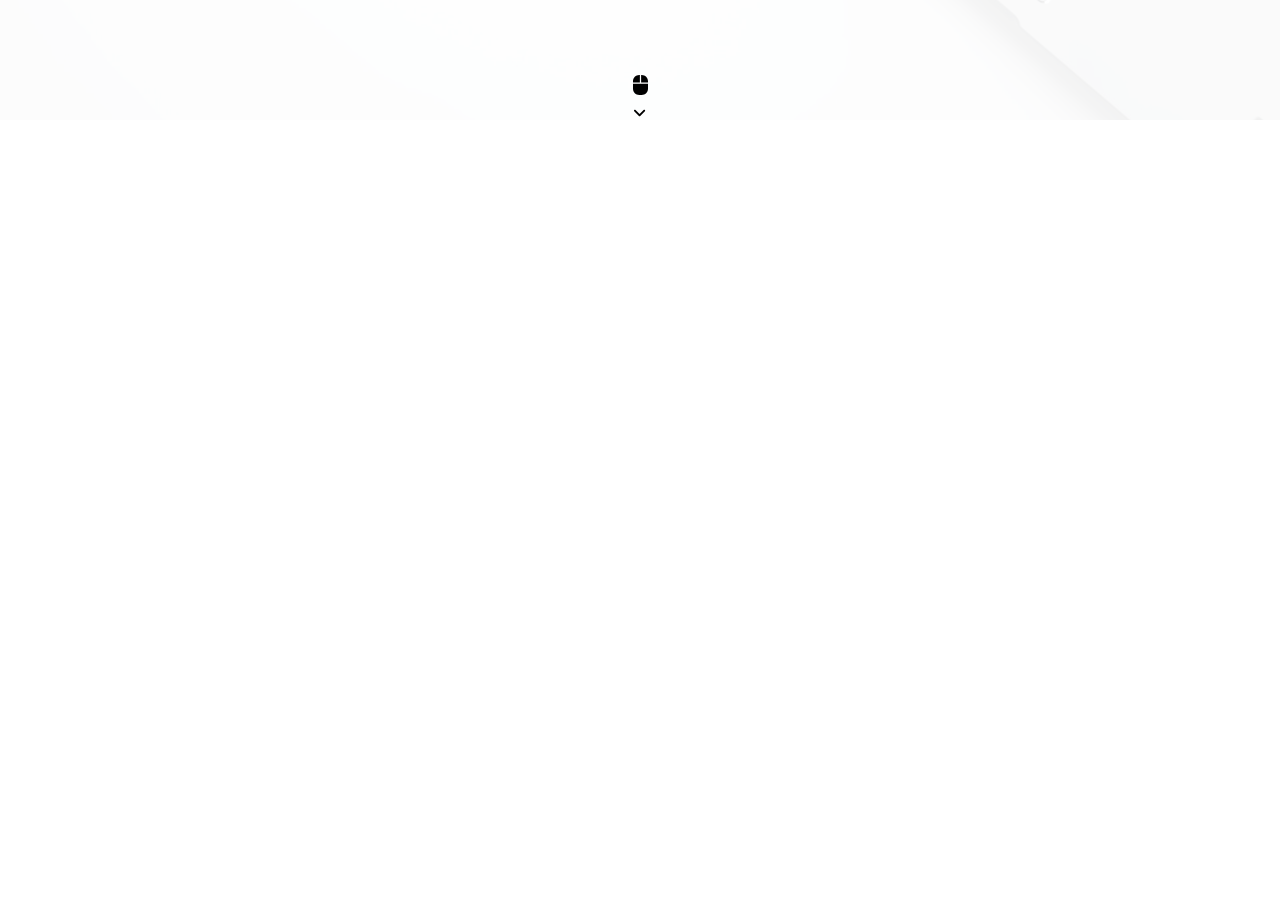
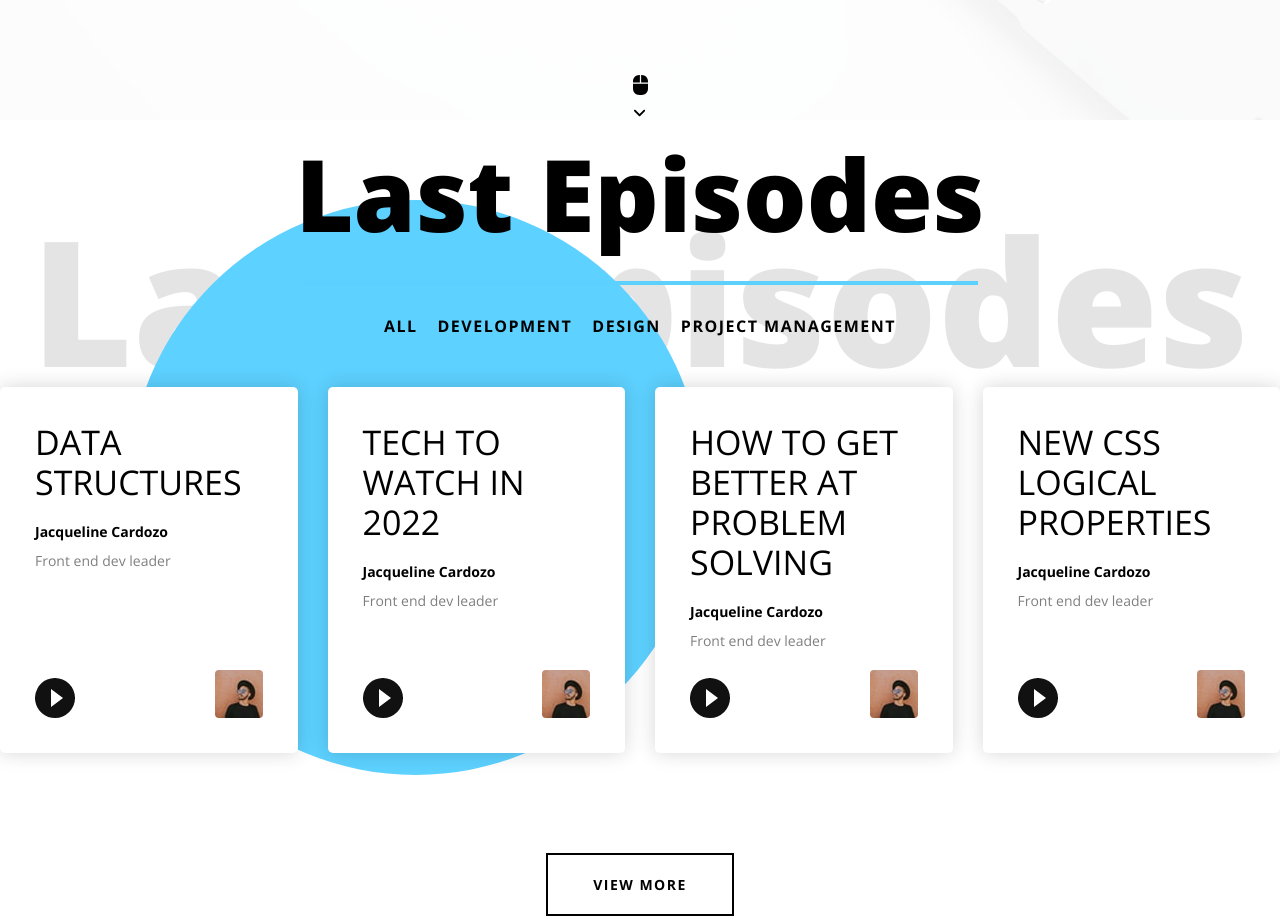
Before and after one commit to SirBruno/valtech-podcast, a Next.js app: page / in a window 1280 px wide. Shown: the part 680-1600 px from the top of the page. Before the commit the page ends 800 px from the top, so only its background shows below. Built offline with nearby package versions, Linux system fonts and the light colour scheme.

Commit message:
section two

```diff
--- a/pages/index.js
+++ b/pages/index.js
@@ -4,11 +4,14 @@ import styles from '../styles/Home.module.css'
 import { faComputerMouse, faAngleDown, faBars } from '@fortawesome/free-solid-svg-icons'
 import { FontAwesomeIcon } from '@fortawesome/react-fontawesome'
 import ValtechLogoBlack from '../public/valtech_logo_black.png'
+import epAvatar1 from '../public/epAvatar1.png'
 import rectangleLines from '../public/rectangle_lines.svg'
+import playCircleFilledWhite from '../public/play_circle_filled_white.svg'
 import oval from '../public/oval.svg'
 
 export default function Home() {
   return (
+    <>
       <div className={styles.container}>
         <Head>
           <title>Valtech Podcast</title>
@@ -36,5 +39,83 @@ export default function Home() {
           <FontAwesomeIcon icon={faAngleDown} />
         </div>
       </div>
+      <section className={styles.sectionTwo}>
+        <span className={styles.backgroundTitle}>Last episodes</span>
+        <span className={styles.blueCircle}></span>
+        <section>
+          <h2 className={styles.title}>Last episodes</h2>
+          <span className={styles.blueLine}></span>
+          <div className={styles.episodeFilter}>
+            <a>All</a>
+            <a>Development</a>
+            <a>Design</a>
+            <a>Project management</a>
+          </div>
+          <div className={styles.episodeCards}>
+            <div>
+              <div>
+                <h3>Data structures</h3>
+                <p>Jacqueline Cardozo</p>
+                <span>Front end dev leader</span>
+              </div>
+              <div>
+                <span>
+                  <Image className={styles.playCircleFilledWhite} src={playCircleFilledWhite} alt="Play button" quality="100" width="40px" height="40px" />
+                </span>
+                <span>
+                  <Image src={epAvatar1} alt="episode avatar" width="48" height="48" />
+                </span>
+              </div>
+            </div>
+            <div>
+              <div>
+                <h3>Tech to watch in 2022</h3>
+                <p>Jacqueline Cardozo</p>
+                <span>Front end dev leader</span>
+              </div>
+              <div>
+                <span>
+                  <Image className={styles.playCircleFilledWhite} src={playCircleFilledWhite} alt="Play button" quality="100" width="40px" height="40px" />
+                </span>
+                <span>
+                  <Image src={epAvatar1} alt="episode avatar" width="48" height="48" />
+                </span>
+              </div>
+            </div>
+            <div>
+              <div>
+                <h3>How to get better at problem solving</h3>
+                <p>Jacqueline Cardozo</p>
+                <span>Front end dev leader</span>
+              </div>
+              <div>
+                <span>
+                  <Image className={styles.playCircleFilledWhite} src={playCircleFilledWhite} alt="Play button" quality="100" width="40px" height="40px" />
+                </span>
+                <span>
+                  <Image src={epAvatar1} alt="episode avatar" width="48" height="48" />
+                </span>
+              </div>
+            </div>
+            <div>
+              <div>
+                <h3>new css logical properties</h3>
+                <p>Jacqueline Cardozo</p>
+                <span>Front end dev leader</span>
+              </div>
+              <div>
+                <span>
+                  <Image src={playCircleFilledWhite} alt="Play button" quality="100" width="40" height="40" />
+                </span>
+                <span>
+                  <Image src={epAvatar1} alt="episode avatar" width="48" height="48" />
+                </span>
+              </div>
+            </div>
+          </div>
+          <a className={styles.outlinedBtn}>View more</a>
+        </section>
+      </section>
+    </>
   )
 }
--- a/styles/Home.module.css
+++ b/styles/Home.module.css
@@ -2,7 +2,7 @@
   background: url('../public/heroBackground.jpg');
   background-position: center;
   background-size: cover;
-  box-shadow:inset 0 0 0 2000px rgba(255, 255, 255, 0.9);
+  box-shadow: inset 0 0 0 2000px rgba(255, 255, 255, 0.9);
 }
 
 .ValtechLogoBlack {
@@ -53,7 +53,7 @@
   align-items: center;
 }
 
-.backgroundTitle {
+.container .backgroundTitle {
   font-size: 175px;
   font-weight: 800;
   position: absolute;
@@ -64,7 +64,7 @@
   margin-bottom: 5%;
 }
 
-.title {
+.container .title {
   font-size: 75px;
   margin: 0 0 20px 0;
   display: block;
@@ -74,7 +74,7 @@
   position: relative;
 }
 
-.blueLine {
+.container .blueLine {
   content: '';
   height: 2px;
   background: blue;
@@ -102,3 +102,134 @@
   height: 100%;
   opacity: .8;
 }
+
+.sectionTwo {
+  display: grid;
+  height: 100vh;
+  text-align: center;
+  align-items: center;
+  position: relative;
+}
+
+.sectionTwo .backgroundTitle {
+  font-size: 175px;
+  font-weight: 800;
+  position: absolute;
+  top: 7.5%;
+  width: 100%;
+  color: #000;
+  z-index: 0;
+  opacity: .1;
+}
+
+.sectionTwo .title {
+  font-size: 100px;
+  margin: 0 0 20px 0;
+  display: block;
+  text-transform: capitalize;
+  font-weight: 800;
+  z-index: 1;
+  position: relative;
+}
+
+.sectionTwo .blueLine {
+  content: '';
+  height: 2px;
+  background: blue;
+  width: 675px;
+  display: block;
+  border: 2px solid #5CD0FE;
+  margin: 15px auto 0;
+  z-index: 1;
+  position: relative;
+}
+
+.sectionTwo .blueCircle {
+  top: 10%;
+  left: 10%;
+  width: 575px;
+  height: 575px;
+  background: #5DD1FF 0% 0% no-repeat padding-box;
+  opacity: 1;
+  position: absolute;
+  border-radius: 100%;
+}
+
+.sectionTwo .episodeFilter {
+  z-index: 1;
+  position: relative;
+  margin-top: 30px;
+}
+
+.sectionTwo .episodeFilter a {
+  font-weight: 700;
+  text-transform: uppercase;
+  font-size: 16px;
+  letter-spacing: 1.5px;
+}
+
+.sectionTwo .episodeFilter a:not(:last-child) {
+  padding-right: 20px;
+}
+
+.sectionTwo .episodeCards {
+  position: relative;
+  z-index: 1;
+  display: grid;
+  grid-template-columns: 1fr 1fr 1fr 1fr;
+  max-width: 1280px;
+  margin: 50px auto 0;
+  grid-column-gap: 30px;
+}
+
+.sectionTwo .episodeCards > div {
+  background: #fff;
+  box-shadow: 0px 0px 20px #0000002A;
+  padding: 35px;
+  border-radius: 5px;
+  text-align: left;
+  display: grid;
+}
+
+.sectionTwo .episodeCards > div h3 {
+  margin: 0;
+  text-transform: uppercase;
+  font-size: 34px;
+  font-weight: 300;
+  line-height: 40px;
+}
+
+.sectionTwo .episodeCards > div p {
+  font-weight: bold;
+  margin: 20px 0 10px;
+}
+
+.sectionTwo .episodeCards > div > div:first-child > span {
+  opacity: .5;
+}
+
+.sectionTwo .episodeCards > div > div:nth-child(2) {
+  margin-top: 20px;
+  display: flex;
+  justify-content: space-between;
+  align-items: flex-end;
+}
+
+.sectionTwo .episodeCards > div > div:nth-child(2) span {
+  display: grid;
+}
+
+.sectionTwo .outlinedBtn {
+  background: #fff;
+  padding: 20px 45px;
+  color: #000;
+  text-transform: uppercase;
+  display: inline-block;
+  letter-spacing: 1.5px;
+  z-index: 1;
+  position: relative;
+  font-weight: 700;
+  box-sizing: border-box;
+  border: 2px solid #000;
+  margin-top: 100px;
+}
```
Also changed, not shown: public/epAvatar1.png (added), public/play_circle_filled_white.svg (added). Lines whose indentation alone changed are shown as unchanged.
